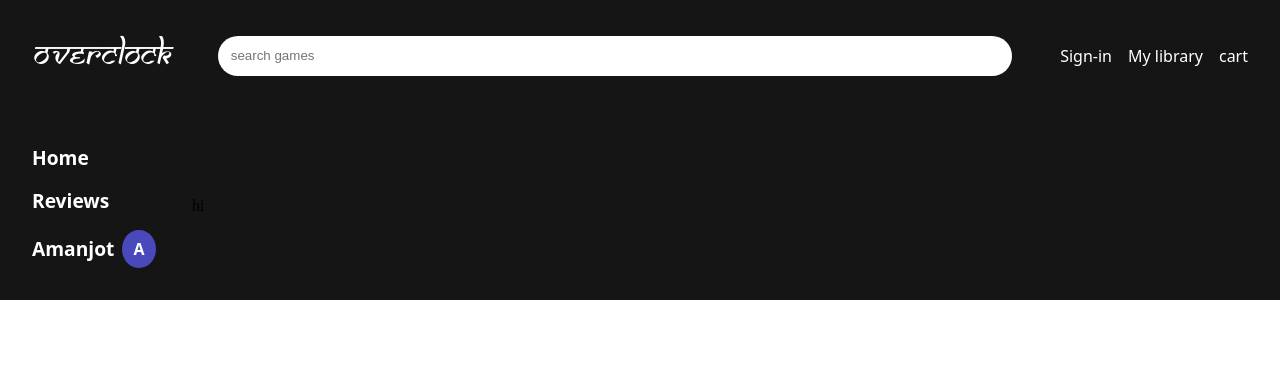
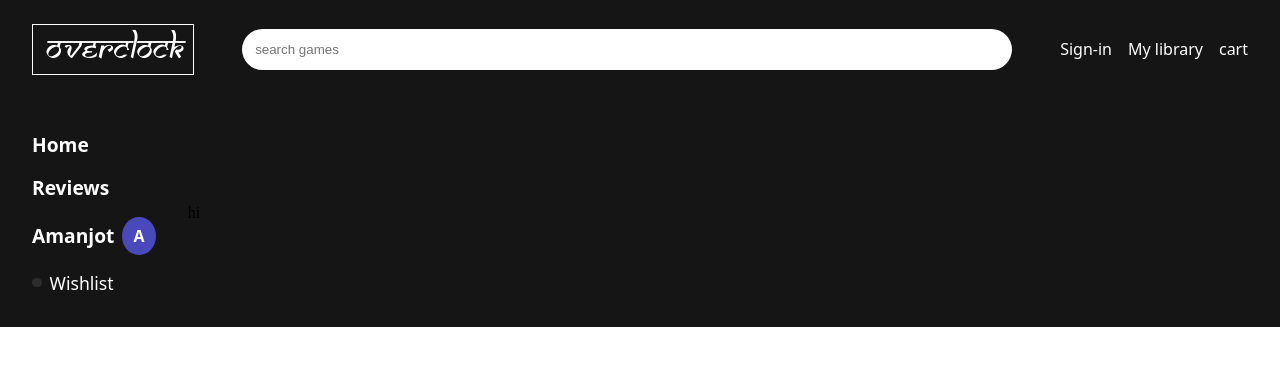
Before and after one commit to Amanjot-001/overclock, a React (Vite) app: page / in a window 1280 px wide. Shown: the top 366 px of the page. Built offline with nearby package versions, Linux system fonts and the light colour scheme.

Commit message:
nav btns update

```diff
--- a/package.json
+++ b/package.json
@@ -10,6 +10,11 @@
     "preview": "vite preview"
   },
   "dependencies": {
+    "@fortawesome/fontawesome-svg-core": "^6.5.1",
+    "@fortawesome/free-brands-svg-icons": "^6.5.1",
+    "@fortawesome/free-regular-svg-icons": "^6.5.1",
+    "@fortawesome/free-solid-svg-icons": "^6.5.1",
+    "@fortawesome/react-fontawesome": "^0.2.0",
     "react": "^18.2.0",
     "react-dom": "^18.2.0"
   },
--- a/src/assets/styles/header.css
+++ b/src/assets/styles/header.css
@@ -5,7 +5,7 @@
 
 .header {
     display: flex;
-    padding: 2rem;
+    padding: 1.5rem 2rem;
     justify-content: space-between;
     align-items: center;
 }
@@ -19,6 +19,8 @@
     color: #fff;
     gap: 1rem;
     cursor: pointer;
+    padding: 0.3rem 0.7rem;
+    border: 1px solid #fff;
 }
 
 .search-bar {
--- /dev/null
+++ b/src/assets/styles/navBtn.css
@@ -0,0 +1,16 @@
+.navBtn {
+    display: flex;
+    gap: 0.5rem;
+    align-items: center;
+    font-size: 1.1rem;
+}
+
+.image {
+    background-color: rgba(255, 255, 255, 0.1);
+    padding: 0.3rem ;
+    border-radius: 5px;
+}
+
+.title {
+    font-weight: 400;
+}
--- a/src/assets/styles/sideNav.css
+++ b/src/assets/styles/sideNav.css
@@ -7,7 +7,7 @@
     color: #fff;
     gap: 1rem;
     padding: 2rem;
-    width: 15%;
+    width: max-content;
     font-weight: 700;
 }
 
--- /dev/null
+++ b/src/components/NavBtn.jsx
@@ -0,0 +1,20 @@
+import '../assets/styles/navBtn.css'
+import { FontAwesomeIcon } from '@fortawesome/react-fontawesome';
+import { faGift, faLayerGroup, faStar, faFire, faForwardFast, faTrophy, faArrowUpRightDots, faCrown } from '@fortawesome/free-solid-svg-icons';
+import { faCalendarDays } from '@fortawesome/free-solid-svg-icons';
+import { faPlaystation, faXbox, faApple, faAndroid, faWindows } from '@fortawesome/free-brands-svg-icons';
+
+const Navbtn = ({image, title}) => {
+    return (
+        <div className="navBtn">
+            <div className="image">
+                <FontAwesomeIcon icon={image} />
+            </div>
+            <div className="title">
+                {title}
+            </div>
+        </div>
+    )
+}
+
+export default Navbtn;
--- a/src/components/SideNav.jsx
+++ b/src/components/SideNav.jsx
@@ -1,4 +1,5 @@
 import '../assets/styles/sideNav.css'
+import Navbtn from './NavBtn';
 
 const SideNav = () => {
     return (
@@ -13,7 +14,9 @@ const SideNav = () => {
                 Amanjot
                 <div className="user-initial">A</div>
             </div>
-
+            <div className="user-games">
+                <Navbtn image={'faGift'} title={'Wishlist'}/>
+            </div>
         </div>
     )
 }
```
Also changed, not shown: 1 other file (tests, documents, lock files or other folders).
